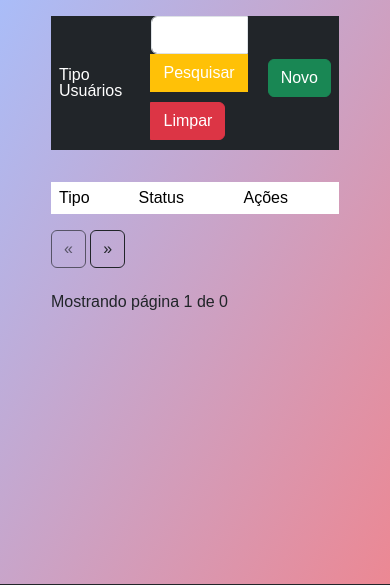
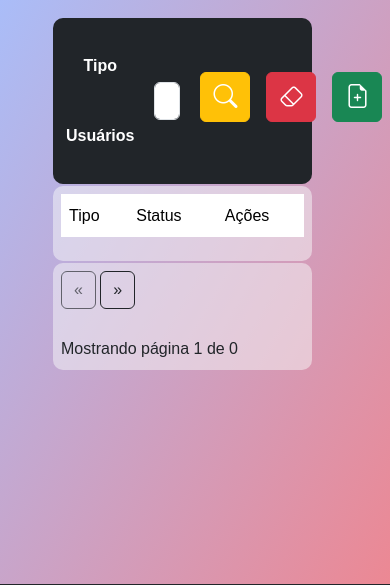
Before and after one commit to Douglaxz/passwordManager, a Flask app: page /tipousuario in a window 390 px wide. Shown: the part 72-657 px from the top of the page. Run offline with Flask 2, Linux system fonts and the light colour scheme; lists and menus that the app fills with data are empty; parts of the project's set-up code (start-up, migrations or seed data) failed here and were passed over; some libraries are stand-ins or nearby versions.

Commit message:
instalação de botões

```diff
--- a/helpers.py
+++ b/helpers.py
@@ -49,3 +49,22 @@ class FormularioTipoUsuarioVisualizar(FlaskForm):
     descricao = StringField('Descrição:', [validators.DataRequired(), validators.Length(min=1, max=50)], render_kw={'readonly': True})
     status = SelectField('Situação:', coerce=int, choices=[(0, 'Ativo'),(1, 'Inativo')], render_kw={'readonly': True})
     salvar = SubmitField('Salvar')
+
+
+#------------------------------------------------------------------------------------------------------------------------------
+# OUTROS
+#------------------------------------------------------------------------------------------------------------------------------
+#classe de upload de imagem (desativada no momento)
+def recupera_imagem(id):
+    pass
+#    for nome_arquivo in os.listdir(app.config['UPLOAD_PATH']):
+#        if f'foto{id}' in nome_arquivo:
+#            return nome_arquivo
+#    return 'semfoto.png'
+
+#classe de apagar fotos duplicadas de usuarios (desativada no momento)
+def deleta_arquivos(id):
+    pass
+#    arquivo = recupera_imagem(id)
+#    if arquivo != 'semfoto.png':
+#        os.remove(os.path.join(app.config['UPLOAD_PATH'],arquivo))
--- a/static/app.css
+++ b/static/app.css
@@ -43,9 +43,6 @@ figcaption {
     top: 0;
 }
 
-td {
-    text-align: center;
-}
 
 .formularioJogo {
     display: flex;
@@ -59,15 +56,9 @@ td {
     margin-top: 16px
 }
 
-.inputBox {
-    width: 700px;
-}
 
-.inputsJogo {
-    width: 100%;
-    margin-left: 1em;
-    margin-bottom: 1em;
-}
+
+
 
 .container1 {
     width: 100vw;
@@ -215,7 +206,7 @@ table {
     font-size: 1rem;
     height: 24px;
     padding: 10px;
-    width: 750px;
+    width: 150px;
 }
 
 .cards {
@@ -581,6 +572,29 @@ table {
     font-weight: bold;
 }
 
+.boxtitulocombusca {
+    margin: 5px auto;
+    width: 60%; /* Valor da Largura */
+    border-radius: 10px;
+    padding: 5px;
+    line-height: 70px;
+    font-size: 18px;
+    color: #FFF;
+    text-align: center;
+    font-weight: bold;
+    display: flex;
+}
+
+.boxcentral {
+    margin: 10px auto;
+    width: 60%; /* Valor da Largura */
+    align-items: center;
+    justify-content: center;
+    border-radius: 10px;
+    padding: 10px;
+    line-height: 170%;
+    text-align: left;
+}
 
 footer {
     width: 100%;
@@ -608,10 +622,34 @@ footer {
         justify-content: center;
         border-radius: 10px;
         padding: 5px;
-        line-height: 60px;
+        line-height: 70px;
         font-size: 12px;
         color: #FFF;
         text-align: center;
         font-weight: bold;
+        display: inline-block;
+    }
+
+    .boxtitulocombusca {
+        margin: 2px;
+        width: 90%; /* Valor da Largura */
+        border-radius: 10px;
+        padding: 5px;
+        line-height: 70px;
+        font-size: 16px;
+        color: #FFF;
+        text-align: center;
+        font-weight: bold;
+    }
+
+    .boxcentral {
+        margin: 2px;
+        width: 90%; /* Valor da Largura */
+        align-items: center;
+        justify-content: center;
+        border-radius: 10px;
+        padding: 10px;
+        line-height: 170%;
+        text-align: left;
     }
   }
--- a/templates/template.html
+++ b/templates/template.html
@@ -14,9 +14,9 @@
   <script src="https://stackpath.bootstrapcdn.com/bootstrap/4.1.3/js/bootstrap.min.js"
     integrity="sha384-ChfqqxuZUCnJSK3+MXmPNIyE6ZbWh2IMqE241rYiqJxyMiZ6OW/JmZQ5stwEULTy"
     crossorigin="anonymous"></script>
-
+    <link rel='stylesheet' href='https://cdnjs.cloudflare.com/ajax/libs/font-awesome/4.7.0/css/font-awesome.min.css'>
+    <link rel="stylesheet" href="https://cdn.jsdelivr.net/npm/bootstrap-icons@1.10.3/font/bootstrap-icons.css">
   <title>Gerenciamento de Senhas | Password Manager</title>
-  <link rel='stylesheet' href='https://cdnjs.cloudflare.com/ajax/libs/font-awesome/4.7.0/css/font-awesome.min.css'>
 </head>
 <header>
   <br>
@@ -61,34 +61,22 @@
     <!-- Section: Social media -->
     <section class="mb-4">
       <!-- Facebook -->
-      <a class="btn btn-outline-light btn-floating m-1" href="#!" role="button"
-        ><i class="fa fa-facebook-official"></i
-      ></a>
+      <a class="btn btn-outline-light btn-floating m-1" href="#!" role="button"><i class="fa fa-facebook-official"></i></a>
 
       <!-- Twitter -->
-      <a class="btn btn-outline-light btn-floating m-1" href="#!" role="button"
-        ><i class="fa fa-twitter"></i
-      ></a>
+      <a class="btn btn-outline-light btn-floating m-1" href="#!" role="button"><i class="fa fa-twitter"></i></a>
 
       <!-- Google -->
-      <a class="btn btn-outline-light btn-floating m-1" href="#!" role="button"
-        ><i class="fa fa-google"></i
-      ></a>
+      <a class="btn btn-outline-light btn-floating m-1" href="#!" role="button"><i class="fa fa-google"></i></a>
 
       <!-- Instagram -->
-      <a class="btn btn-outline-light btn-floating m-1" href="#!" role="button"
-        ><i class="fa fa-instagram"></i
-      ></a>
+      <a class="btn btn-outline-light btn-floating m-1" href="#!" role="button"><i class="fa fa-instagram"></i></a>
 
       <!-- Linkedin -->
-      <a class="btn btn-outline-light btn-floating m-1" href="#!" role="button"
-        ><i class="fa fa-linkedin"></i
-      ></a>
+      <a class="btn btn-outline-light btn-floating m-1" href="#!" role="button"><i class="fa fa-linkedin"></i></a>
 
       <!-- Github -->
-      <a class="btn btn-outline-light btn-floating m-1" href="#!" role="button"
-        ><i class="fa fa-github"></i
-      ></a>
+      <a class="btn btn-outline-light btn-floating m-1" href="#!" role="button"><i class="fa fa-github"></i></a>
     </section>
     <!-- Section: Social media -->
   </div>
--- a/templates/tipousuarios.html
+++ b/templates/tipousuarios.html
@@ -1,18 +1,16 @@
 {% extends "template.html"%}
 {% block conteudo %}
 <br>
-  <form method="post" action="{{ url_for('tipousuarioPesquisa') }}" enctype="multipart/form-data">
-   <div class="d-flex flex-row bd-highlight mb-3 bg-dark align-items-center">
+  <form method="post" action="{{ url_for('tipousuarioPesquisa') }}" enctype="multipart/form-data" id="formulario">
+   <div class="boxtitulocombusca bg-dark align-items-center">
     <div class="p-2 bd-highlight col-lg text-left text-white font-weight-bold ">{{ titulo }}</div>
-    <div class="container w-50 input-group bd-highligh">
-      {{form.pesquisa(class="form-control")}}
-      {{form.salvar(class="btn btn-warning text-white")}}
-      <a class="btn btn-danger" href="{{url_for('tipousuario')}}") >Limpar</a>
+    <div class="container w-25 input-group">{{form.pesquisa(class="form-control")}}</div>
+    <div class="p-2"><a class="btn btn-warning" href="#" onclick="myFunction()"><i class="bi bi-search" style="font-size:1.5rem; color:white;"></i></a></div>
+    <div class="p-2"><a class="btn btn-danger" href="{{url_for('tipousuario')}}"><i class="bi bi-eraser" style="font-size:1.5rem; color:white;"></i></a></div>
+    <div class="p-2"><a class="btn btn-success" href="{{url_for('novoTipoUsuario')}}"><i class="bi bi-file-earmark-plus" style="font-size:1.5rem; color:white;"></i></a></div>
 </div>
-    <div class="p-2 bd-warning "><a class="btn btn-success" href="{{url_for('novoTipoUsuario')}}">Novo</a></div>
-  </div>
-  <br>
 </form>
+<div class="boxcentral bg-light p-2 text-dark bg-opacity-50">
   <table class="table table-striped table-responsiv">
       <thead class="bg-dark text-white">
           <tr>
@@ -24,20 +22,22 @@
       <tbody>
           {% for tipousuario in tiposusuario.items %}
           <tr>
-            <td class="text-left">{{ tipousuario.desc_tipousuario }}</td>
+              <td class="text-left">{{ tipousuario.desc_usertype }}</td>
               <td class="text-left">
-              {% if tipousuario.status_tipousuario == 0: %}
+                {% if tipousuario.status_usertype == 0: %}
                   <p class="text-success">Ativo</p>
                 {% else %}
                   <p class="text-danger">Inativo</p>
                 {% endif %}
               <td>
-              <a class="btn btn-primary" href="{{url_for('visualizarTipoUsuario',id=tipousuario.cod_tipousuario)}}">Visualizar</a>
+                <a class="btn btn-primary" href="{{url_for('visualizarTipoUsuario',id=tipousuario.cod_usertype)}}"><i class="bi bi-eye" style="font-size:1.5rem; color:white;"></i></a>
             </td>
           </tr>
           {% endfor %}
       </tbody>
   </table>
+</div>
+  <div class="boxcentral bg-light p-2 text-dark bg-opacity-50">
   <!-- Pagination Links-->
   <div class="text-right">
     <a href="{{ url_for('tipousuario', page=tiposusuario.prev_num) }}"
@@ -73,4 +73,10 @@
   <p class="text-right mt-3">
   Mostrando página {{ tiposusuario.page }} de {{ tiposusuario.pages }}
   </p>
+</div>
+<script>
+  function myFunction() {
+      document.getElementById("formulario").submit();
+  }
+</script>
 {% endblock%}
--- a/views.py
+++ b/views.py
@@ -50,7 +50,7 @@ def autenticar():
         if request.form['senha'] == usuario.password_user:
             session['usuario_logado'] = usuario.login_user
             session['nomeusuario_logado'] = usuario.name_user
-            #session['tipousuario_logado'] = usuario.cod_tipousuario
+            session['tipousuario_logado'] = usuario.cod_usertype
             session['tipousuario_logado'] = 1
             flash(usuario.name_user + ' Usuário logado com sucesso')
             return redirect('/')
@@ -142,7 +142,7 @@ def criar():
     if usuario:
         flash ('Usuário já existe')
         return redirect(url_for('index'))
-    novoUsuario = tb_user(nome_usuario=nome, senha_usuario=senha, status_usuario=status, login_usuario=login, cod_tipousuario=tipousuario)
+    novoUsuario = tb_user(nome_user=nome, senha_user=senha, status_user=status, login_user=login, cod_usertype=tipousuario)
     db.session.add(novoUsuario)
     db.session.commit()
 
```
Lines whose indentation alone changed are shown as unchanged.
